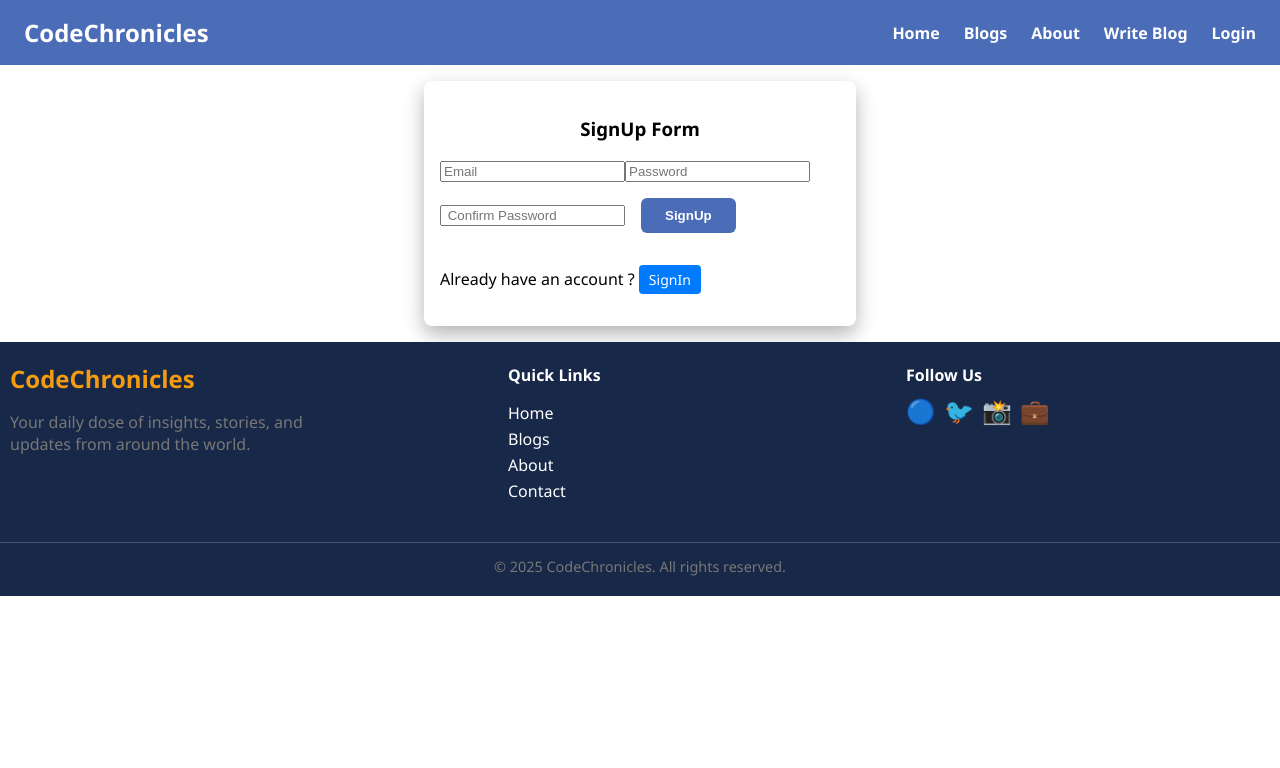
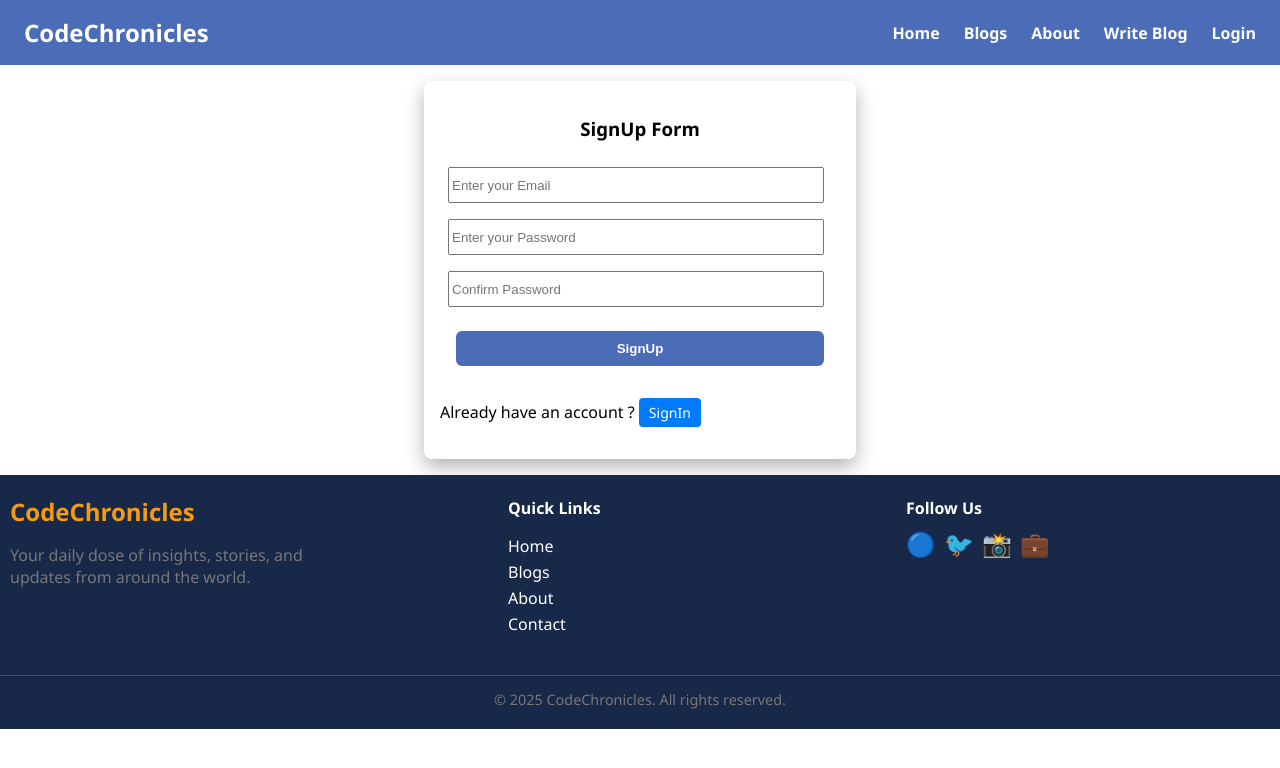
Before and after one commit to codingeet/blog_site, a React (Create React App) app in the folder frontend/: page /login in a window 1280 px wide. Both pictures are taken after a click on the element "SignUp". Shown: the top 768 px of the page. Built offline with nearby package versions, Linux system fonts and the light colour scheme.

Commit message:
signup styling updated

```diff
--- a/frontend/src/pages/Login.jsx
+++ b/frontend/src/pages/Login.jsx
@@ -13,7 +13,7 @@ export default function Login() {
                             <input type="text" id="email" name="email" placeholder="Enter your Email" />
                         </div>
                         <div className='input-wrap'>
-                            <input type="text" id="password" name="password" placeholder="Enter your Password" />
+                            <input type="password" id="password" name="password" placeholder="Enter your Password" />
                         </div>
                         <div className="button-wrapper">
                             <button className="btn btn-primary  submit" type='button'>Login</button>
@@ -24,10 +24,19 @@ export default function Login() {
                     :
                     <div className="form">
                         <h3>SignUp Form</h3>
-                        <input type="email" placeholder="Email" />
-                        <input type="password" placeholder="Password" />
-                        <input type="password" placeholder=" Confirm Password" />
-                        <button className="btn btn-primary  submit" type='button'>SignUp</button>
+                       <div className='input-wrap'>
+                            <input type="text" id="email" name="email" placeholder="Enter your Email" />
+                        </div>
+                        <div className='input-wrap'>
+                            <input type="password" id="password" name="password" placeholder="Enter your Password" />
+                        </div>
+                         <div className='input-wrap'>
+                            <input type="password" id="confirmpassword" name="Confirmpassword" placeholder="Confirm Password" />
+                        </div>
+                        <div className="button-wrapper">
+                            <button className="btn btn-primary  submit" type='button'>SignUp</button>
+                        </div>
+
                         <p>Already have an account ? <span className="link-button" onClick={() => toggleLoginForm(true)}> SignIn</span></p>
                     </div>
                 }
```
